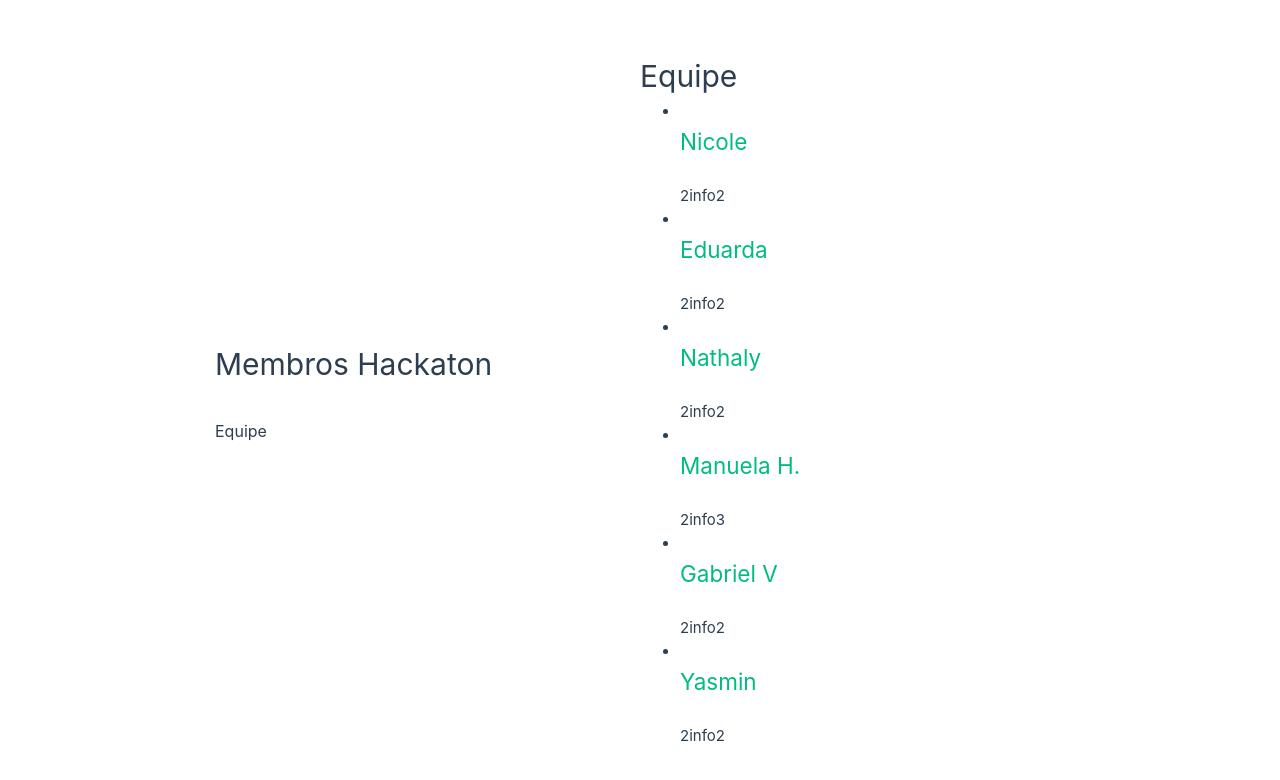
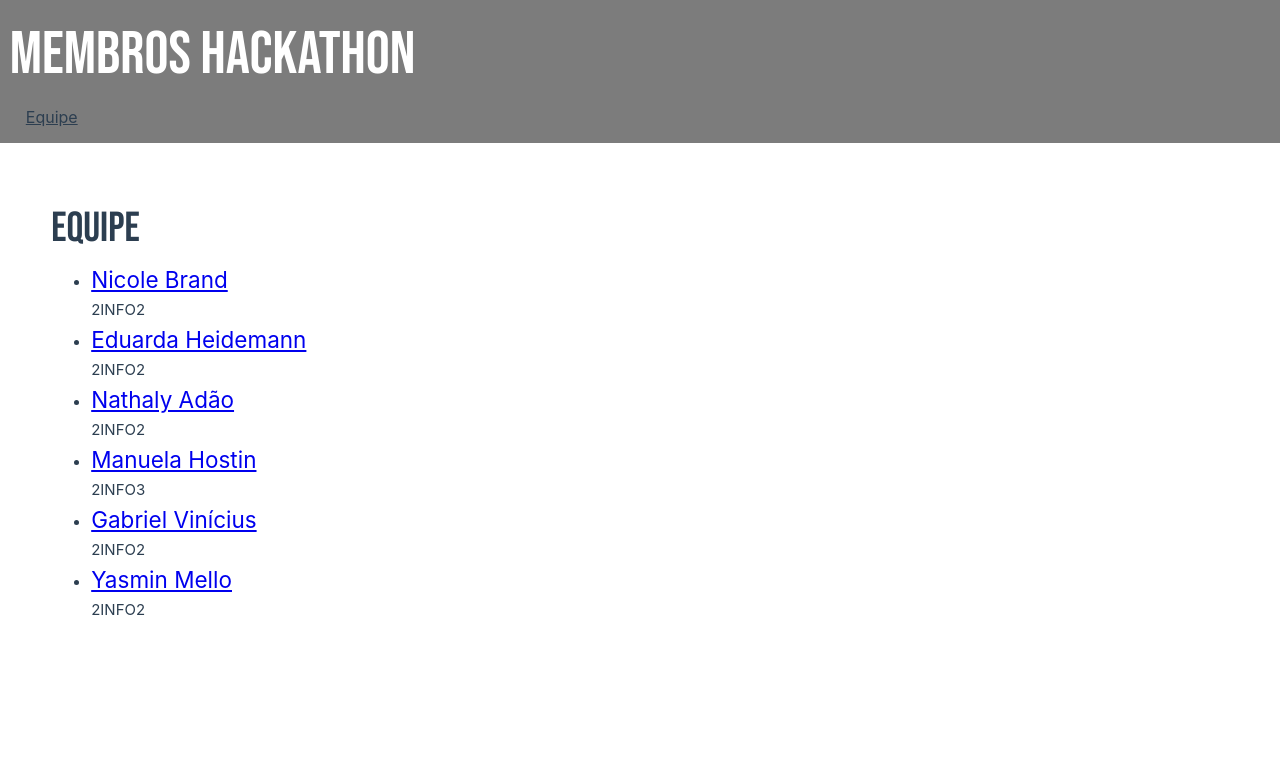
Before and after one commit to nicoleabrand/HackatonMembers-Page-1, a Vue app: page /equipe in a window 1280 px wide. Shown: the top 780 px of the page. Built offline with nearby package versions, Linux system fonts and the light colour scheme.

Commit message:
Feat: css da página inicial e de membros

```diff
--- a/src/App.vue
+++ b/src/App.vue
@@ -6,10 +6,13 @@ import { RouterLink, RouterView } from 'vue-router'
   <header>
 
     <div class="wrapper">
-      <h1>Membros Hackaton</h1>
+      <h1>Membros Hackathon</h1>
 
       <nav>
-        <RouterLink to="/Equipe">Equipe</RouterLink>
+        <div class="btn">
+                <RouterLink to="/Equipe">Equipe</RouterLink>
+        </div>
+
       </nav>
     </div>
   </header>
@@ -79,4 +82,29 @@ nav a:first-of-type {
     margin-top: 1rem;
   }
 }
+
+h1{
+  font-family: 'Bebas Neue', sans-serif;
+  font-weight: 400;
+  font-style: normal;
+  font-size: 400%;
+  text-align: left;
+  padding: 2%;
+  padding-bottom: 0px;
+
+}
+
+header{
+  background-color: rgb(124, 124, 124);
+  color: white;
+}
+
+nav{
+  color: rgb(5, 0, 0);
+  text-align: left;
+  margin-top: 0%;
+  padding-bottom: 3%;
+  margin-left: 2%;
+  padding-top: 1%;
+}
 </style>
--- a/src/assets/main.css
+++ b/src/assets/main.css
@@ -1,35 +1,2 @@
 @import './base.css';
-
-#app {
-  max-width: 1280px;
-  margin: 0 auto;
-  padding: 2rem;
-  font-weight: normal;
-}
-
-a,
-.green {
-  text-decoration: none;
-  color: hsla(160, 100%, 37%, 1);
-  transition: 0.4s;
-  padding: 3px;
-}
-
-@media (hover: hover) {
-  a:hover {
-    background-color: hsla(160, 100%, 37%, 0.2);
-  }
-}
-
-@media (min-width: 1024px) {
-  body {
-    display: flex;
-    place-items: center;
-  }
-
-  #app {
-    display: grid;
-    grid-template-columns: 1fr 1fr;
-    padding: 0 2rem;
-  }
-}
+@import url('https://fonts.googleapis.com/css2?family=Bebas+Neue&display=swap');
--- a/src/views/EquipeView.vue
+++ b/src/views/EquipeView.vue
@@ -5,28 +5,28 @@ export default {
         return {
             equipe: [
                 {
-                    nome: 'Nicole',
-                    turma: '2info2'
+                    nome: 'Nicole Brand',
+                    turma: '2INFO2'
                 },
                 {
-                    nome: 'Eduarda',
-                    turma: '2info2'
+                    nome: 'Eduarda Heidemann',
+                    turma: '2INFO2'
                 },
                 {
-                    nome: 'Nathaly',
-                    turma: '2info2'
+                    nome: 'Nathaly Adão',
+                    turma: '2INFO2'
                 },
                 {
-                    nome: 'Manuela H.',
-                    turma: '2info3'
+                    nome: 'Manuela Hostin',
+                    turma: '2INFO3'
                 },
                 {
-                    nome: 'Gabriel V',
-                    turma: '2info2'
+                    nome: 'Gabriel Vinícius',
+                    turma: '2INFO2'
                 },
                 {
-                    nome: 'Yasmin',
-                    turma: '2info2'
+                    nome: 'Yasmin Mello',
+                    turma: '2INFO2'
                 }
 
             ]
@@ -36,7 +36,7 @@ export default {
 </script>
 
 <template>
-    <div>
+    <div class="team">
         <h1>Equipe</h1>
         <ul>
             <li v-for="membro in equipe" :key="membro.nome">
@@ -50,4 +50,13 @@ export default {
 </template>
 
 <style scoped>
+.team{
+    padding-top: 4%;
+    padding-left: 4%;
+}
+h1{
+
+    font-family: 'Bebas Neue', sans-serif;
+    font-size: 280%;
+}
 </style>
--- a/src/views/MembroView.vue
+++ b/src/views/MembroView.vue
@@ -1,6 +1,6 @@
 
 <template>
-    <div>
+    <div class="card">
 
         <h1>{{ membro.nome }}</h1>
         <div v-if="membro">
@@ -26,12 +26,12 @@ export default {
     },
 
     created() {const equipe = [
-            { nome: 'Nicole', turma: '2info2', descricao: 'xxxxxxxxxxxx', email: 'xxxxx@gmail.com' },
-            { nome: 'Eduarda', turma: '2info2', descricao: 'xxxxxxxxxxxx', email: 'xxxxx@gmail.com' },
-            { nome: 'Nathaly', turma: '2info2', descricao: 'xxxxxxxxxxxx', email: 'xxxxx@gmail.com' },
-            { nome: 'Manuela H.', turma: '2info3', descricao: 'xxxxxxxxxxxx', email: 'xxxxx@gmail.com' },
-            { nome: 'Gabriel V', turma: '2info2', descricao: 'xxxxxxxxxxxx', email: 'xxxxx@gmail.com' },
-            { nome: 'Yasmin', turma: '2info2', descricao: 'xxxxxxxxxxxx', email: 'xxxxx@gmail.com' }
+            { nome: 'Nicole Brand', turma: '2INFO2', descricao: 'xxxxxxxxxxxx', email: 'xxxxx@gmail.com' },
+            { nome: 'Eduarda Heidemann', turma: '2INFO2', descricao: 'xxxxxxxxxxxx', email: 'xxxxx@gmail.com' },
+            { nome: 'Nathaly Adão', turma: '2INFO2', descricao: 'xxxxxxxxxxxx', email: 'xxxxx@gmail.com' },
+            { nome: 'Manuela Hostin', turma: '2INFO3', descricao: 'xxxxxxxxxxxx', email: 'xxxxx@gmail.com' },
+            { nome: 'Gabriel Vinícius', turma: '2INFO2', descricao: 'xxxxxxxxxxxx', email: 'xxxxx@gmail.com' },
+            { nome: 'Yasmin Mello', turma: '2INFO2', descricao: 'xxxxxxxxxxxx', email: 'xxxxx@gmail.com' }
         ];
 
         // Encontrar o membro com base no nome passado como prop
@@ -39,3 +39,19 @@ export default {
     }
 }
 </script>
+
+<style scoped>
+    .card{
+        margin-left: 35%;
+        margin-right: 35%;
+        margin-top: 50px;
+        padding: 5%;
+        background:rgb(158, 158, 158);
+        border-radius: 5px;
+        color: white;
+    }
+
+    h1{
+        font-family: 'Bebas Neue', sans-serif;
+    }
+</style>
```
